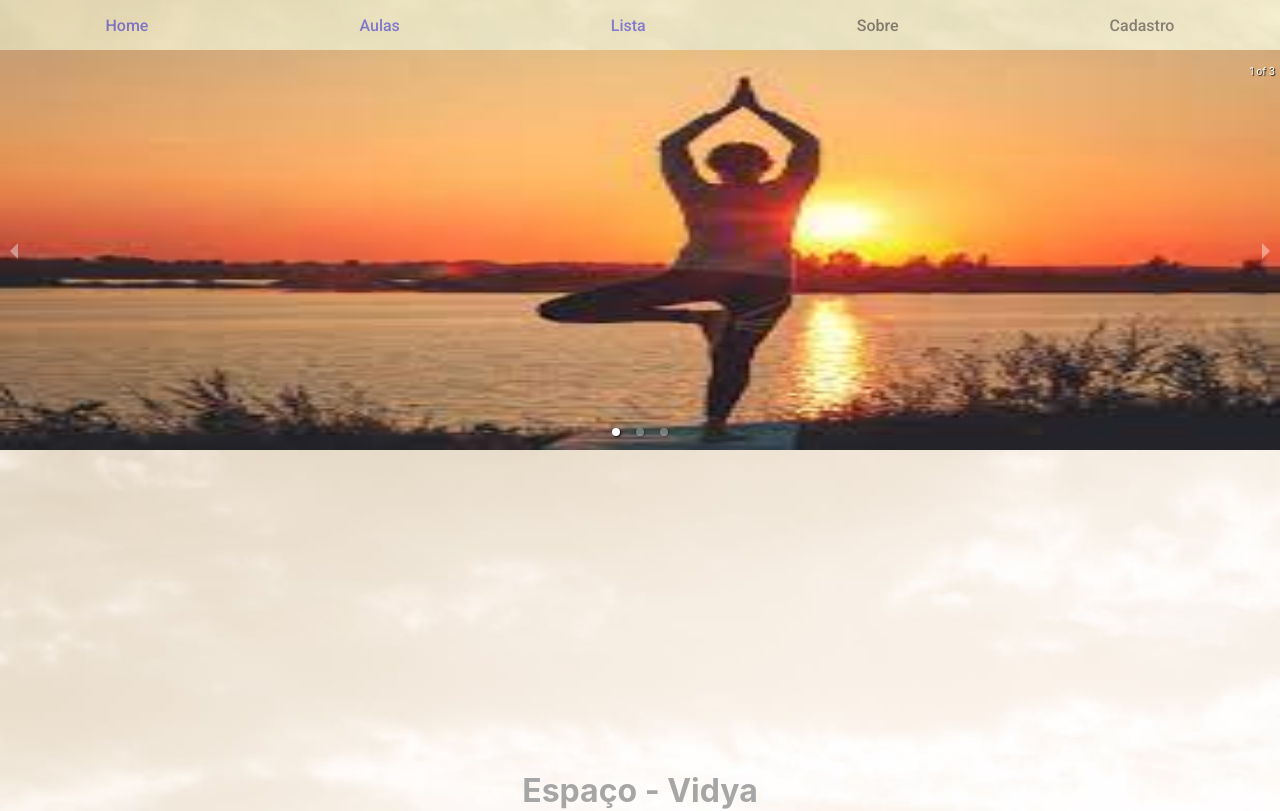
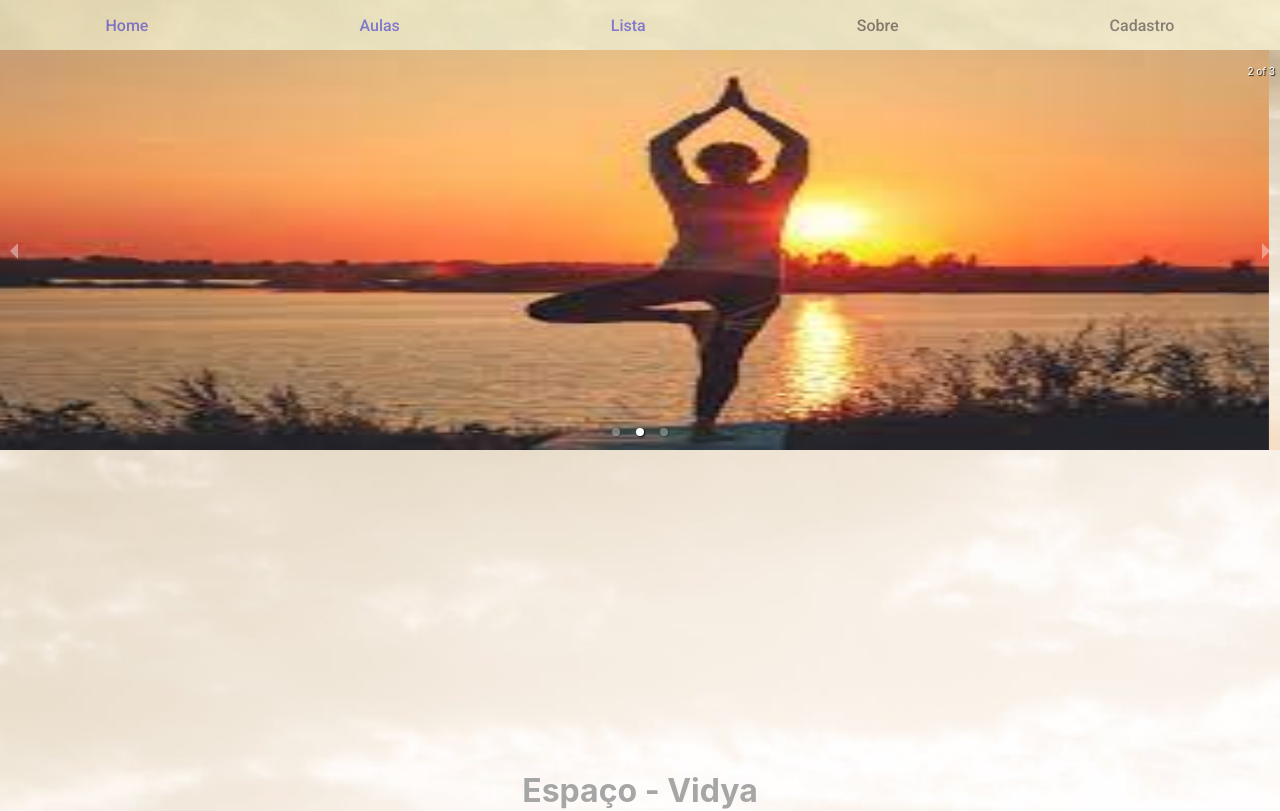
Before and after one commit to GustavoFSProg/yoga_web, a React (Vite) app: page / in a window 1280 px wide. Shown: the top 811 px of the page. Built offline with nearby package versions, Linux system fonts and the light colour scheme; a web font is replaced by a local one.

Commit message:
poiuyttr

```diff
--- a/src/components/Carousel.jsx
+++ b/src/components/Carousel.jsx
@@ -9,7 +9,7 @@ class Carrousel extends Component {
   render() {
     return (
       <Carousel
-        autoPlay={false}
+        autoPlay={true}
         transitionTime="4500"
         showArrows={true}
         interval="5400"
```
